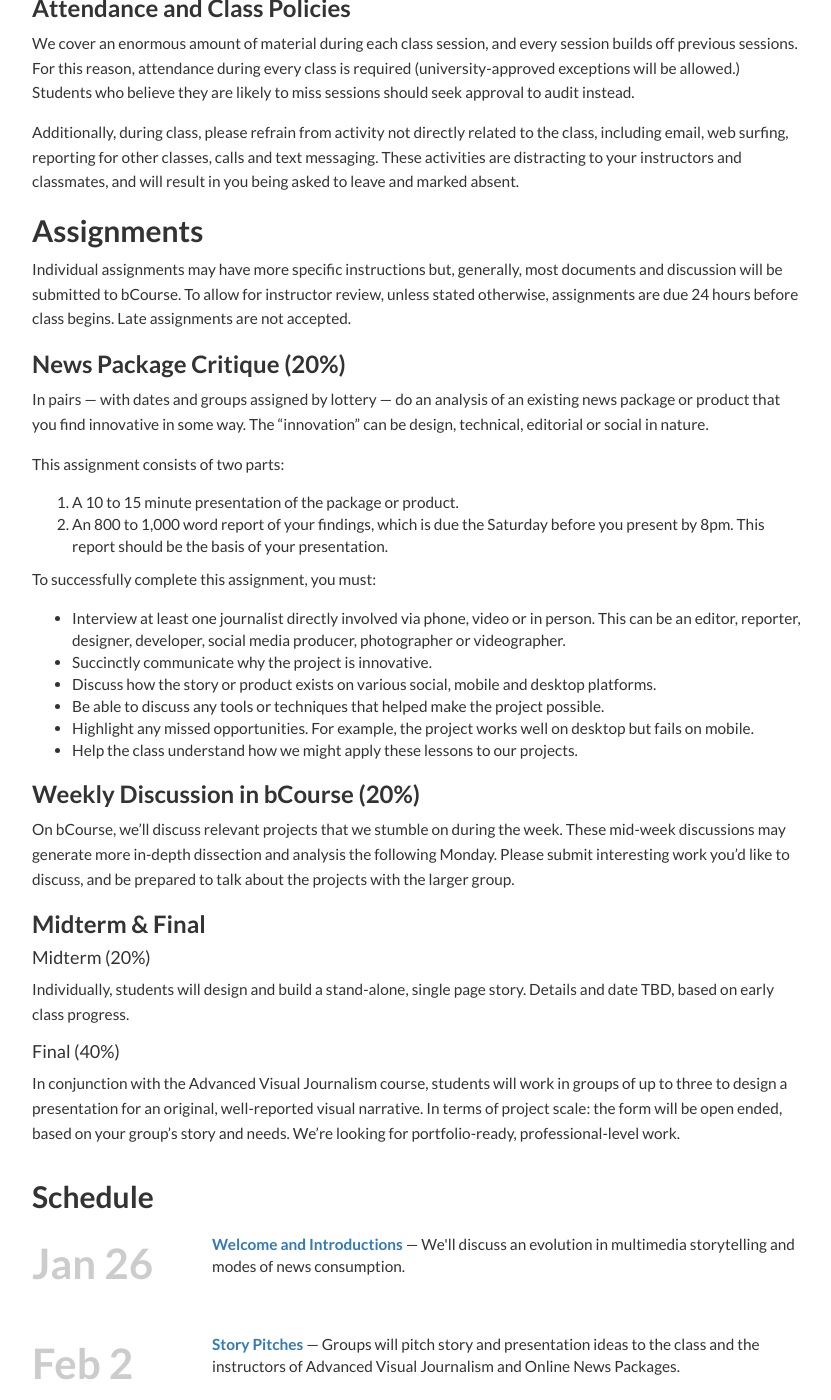
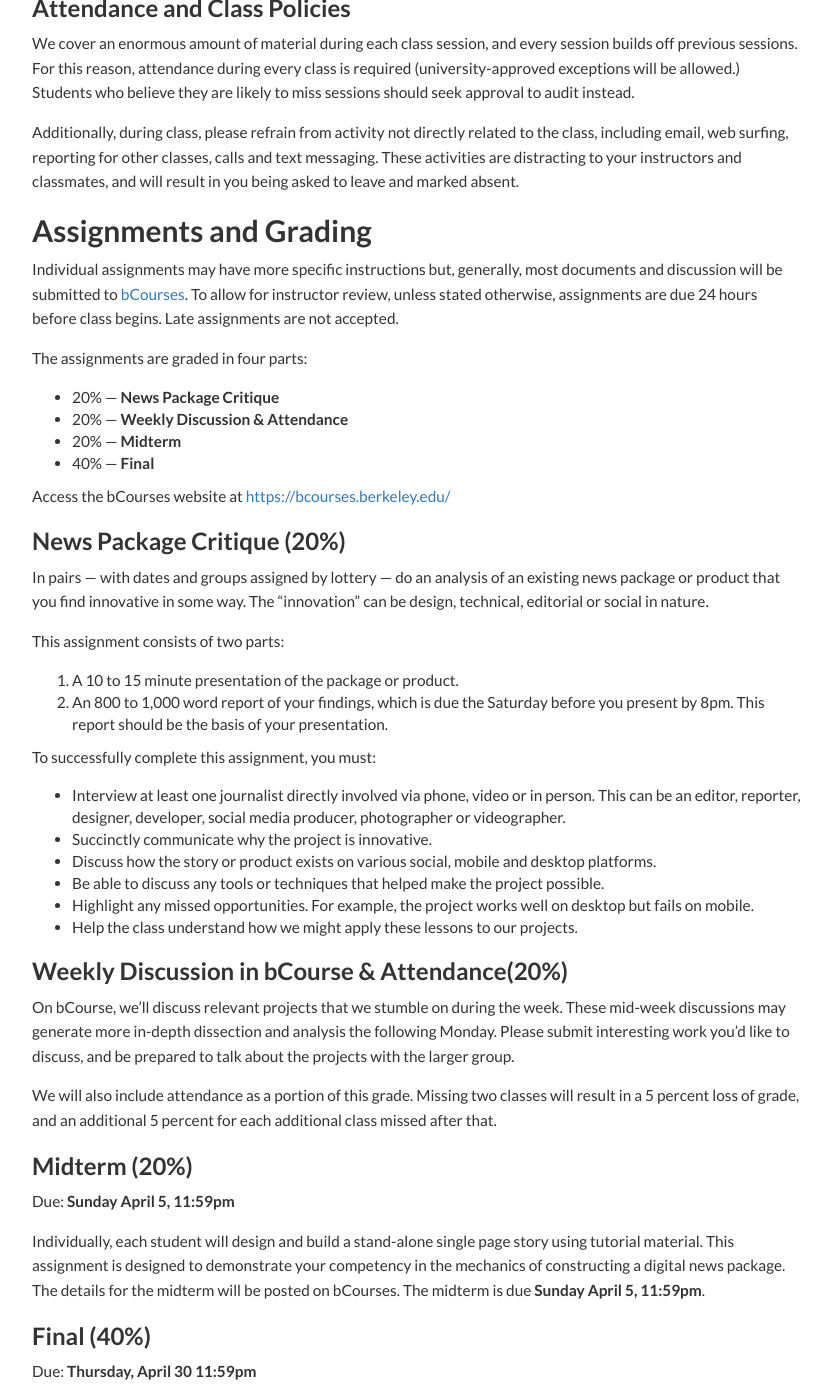
Before and after one commit to ucbsoj/15sp-onlinenewspackages, a Jekyll site: the page built from index.md, in a window 1280 px wide and 1400 px high, scrolled down 1078 px. Shown: the whole window, without its empty margins (223-1054 px from the left). Built offline with Jekyll 4.4.1, drawn with Linux system fonts in a browser that asks for light colours; Markdown is read by kramdown in place of the engine named in the settings; some of the changed text lies outside the part shown.

Commit message:
WIP: Updates to syllabus
* Added deadlines for midterm and final.
* Added bulleted list of grading percentages
* Added attendance as portion of discussion grade

```diff
--- a/index.md
+++ b/index.md
@@ -40,8 +40,17 @@ We cover an enormous amount of material during each class session, and every ses
 
 Additionally, during class, please refrain from activity not directly related to the class, including email, web surfing, reporting for other classes, calls and text messaging. These activities are distracting to your instructors and classmates, and will result in you being asked to leave and marked absent.
 
-##Assignments
-Individual assignments may have more specific instructions but, generally, most documents and discussion will be submitted to bCourse. To allow for instructor review, unless stated otherwise, assignments are due 24 hours before class begins. Late assignments are not accepted.
+##Assignments and Grading
+Individual assignments may have more specific instructions but, generally, most documents and discussion will be submitted to [bCourses](https://bcourses.berkeley.edu/courses/1306168/). To allow for instructor review, unless stated otherwise, assignments are due 24 hours before class begins. Late assignments are not accepted.
+
+The assignments are graded in four parts:
+
+* 20% — **News Package Critique**
+* 20% — **Weekly Discussion &amp; Attendance**
+* 20% — **Midterm**
+* 40% — **Final**
+
+Access the bCourses website at [https://bcourses.berkeley.edu/](https://bcourses.berkeley.edu/courses/1306168/)
 
 ###News Package Critique (20%)
 In pairs — with dates and groups assigned by lottery — do an analysis of an existing news package or product that you find innovative in some way. The “innovation” can be design, technical, editorial or social in nature.
@@ -60,12 +69,19 @@ To successfully complete this assignment, you must:
 * Highlight any missed opportunities. For example, the project works well on desktop but fails on mobile.
 * Help the class understand how we might apply these lessons to our projects.
 
-###Weekly Discussion in bCourse (20%)
+###Weekly Discussion in bCourse &amp; Attendance(20%)
 On bCourse, we'll discuss relevant projects that we stumble on during the week. These mid-week discussions may generate more in-depth dissection and analysis the following Monday. Please submit interesting work you'd like to discuss, and be prepared to talk about the projects with the larger group.
 
-###Midterm & Final
-####Midterm (20%)
-Individually, students will design and build a stand-alone, single page story. Details and date TBD, based on early class progress.
+We will also include attendance as a portion of this grade. Missing two classes will result in a 5 percent loss of grade, and an additional 5 percent for each additional class missed after that.
 
-####Final (40%)
-In conjunction with the Advanced Visual Journalism course, students will work in groups of up to three to design a presentation for an original, well-reported visual narrative. In terms of project scale: the form will be open ended, based on your group’s story and needs. We’re looking for portfolio-ready, professional-level work.
+###Midterm (20%)
+
+Due: **Sunday April 5, 11:59pm**
+
+Individually, each student will design and build a stand-alone single page story using tutorial material. This assignment is designed to demonstrate your competency in the mechanics of constructing a digital news package. The details for the midterm will be posted on bCourses. The midterm is due **Sunday April 5, 11:59pm**.
+
+###Final (40%)
+
+Due: **Thursday, April 30 11:59pm**
+
+In conjunction with the Advanced Visual Journalism course, students will work in groups to design a presentation for an original, well-reported visual narrative. In terms of project scale: the form will be open ended, based on your group’s story and needs. We’re looking for portfolio-ready, professional-level work. The final project is due **Thursday, April 30 11:59pm**. The instructors will review the projects in order to prep them for the showcase the following Monday on May 4.
```
